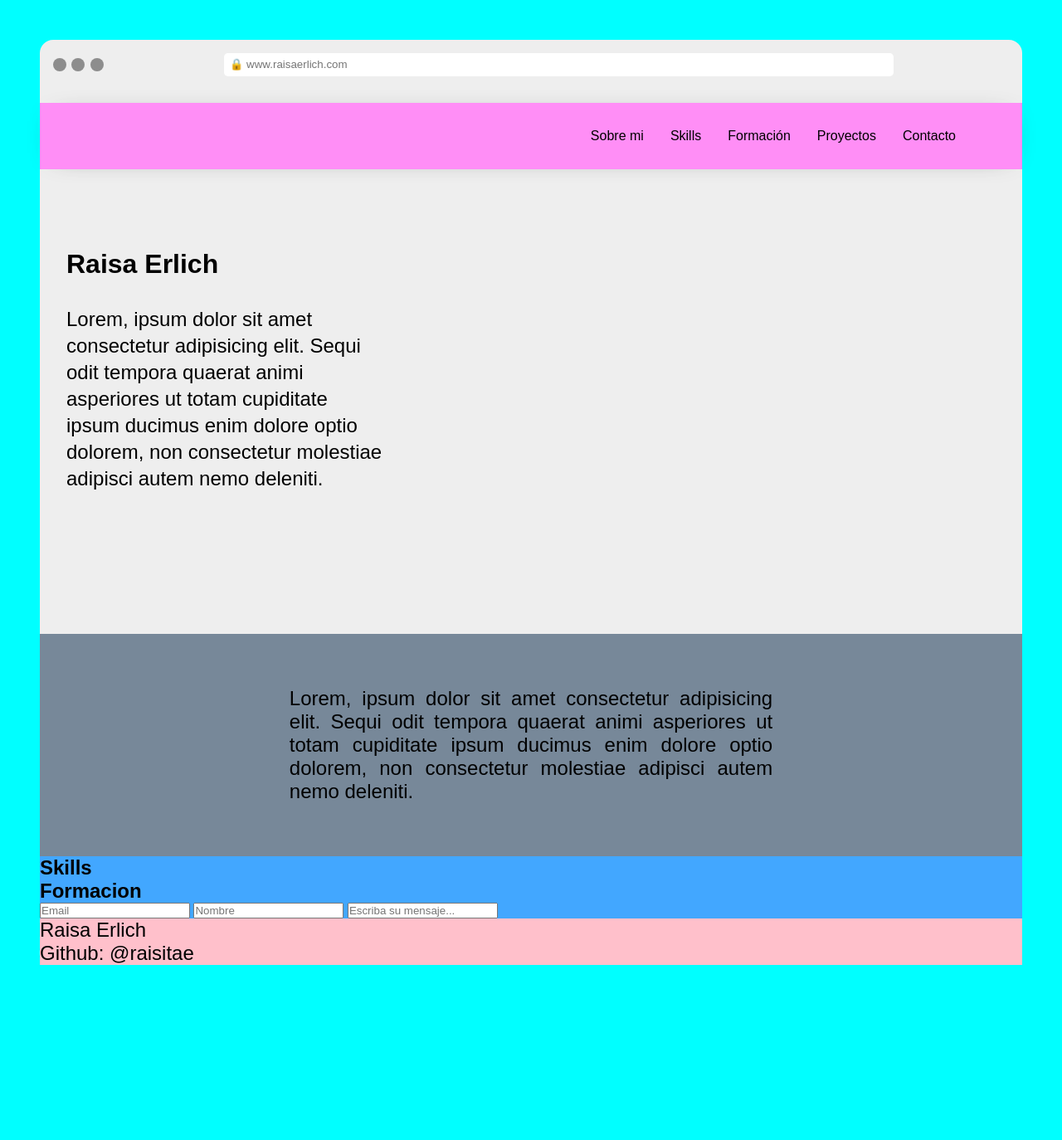
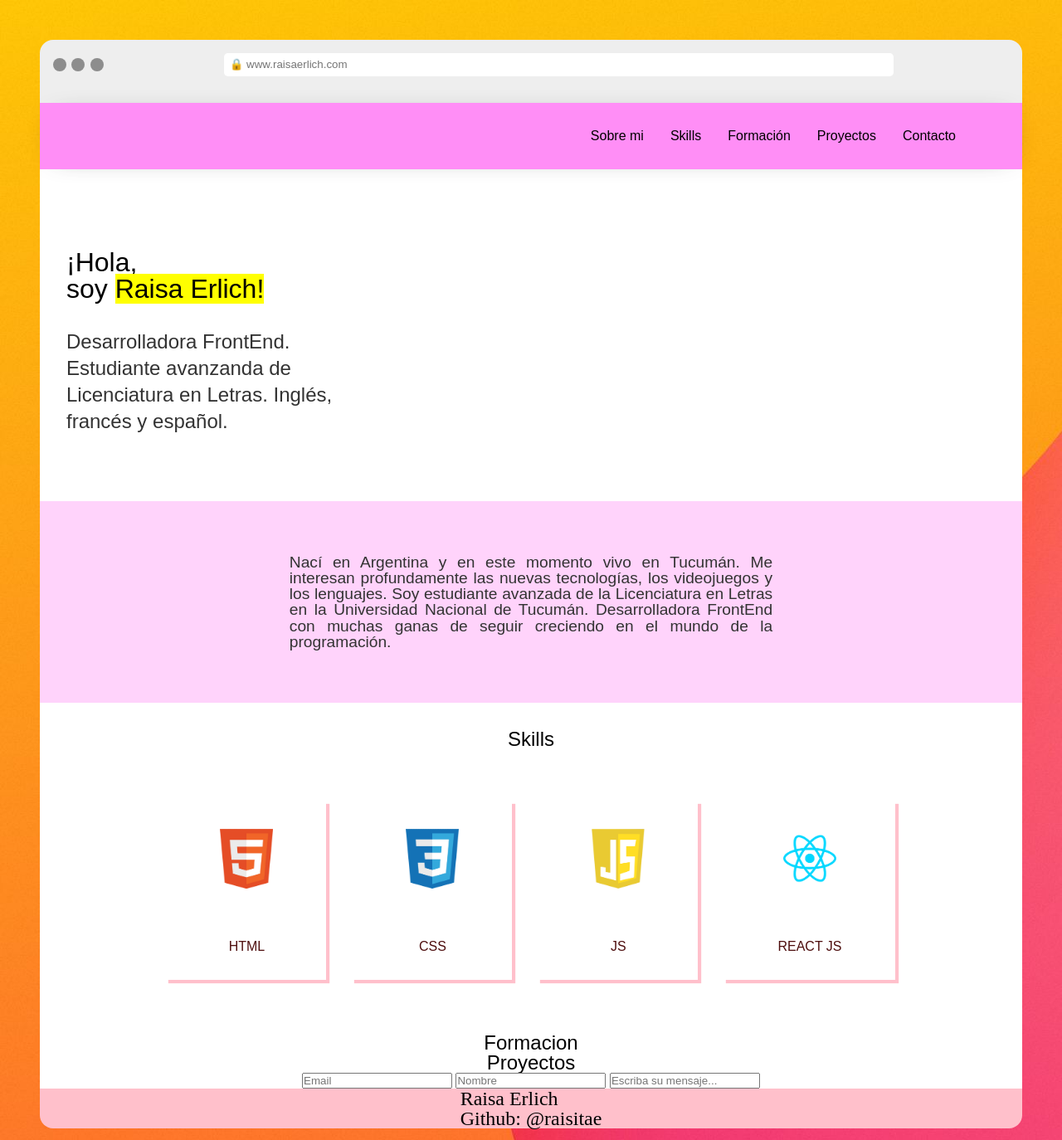
Before and after one commit to Raisitae/Portfolio, a plain HTML site: page index.html in a window 1280 px wide. Shown: the top 1374 px of the page at 83% size. Before the commit the page ends 1211 px from the top, so only its background shows below. Drawn offline with Linux system fonts and the light colour scheme.

Commit message:
initial commit. html structure. basic css

```diff
--- a/index.html
+++ b/index.html
@@ -4,7 +4,8 @@
     <meta charset="UTF-8" />
     <meta http-equiv="X-UA-Compatible" content="IE=edge" />
     <meta name="viewport" content="width=device-width, initial-scale=1.0" />
-    <link rel="stylesheet" href="style.css" />
+    <link rel="stylesheet" href="./style/reset.css" />
+    <link rel="stylesheet" href="./style/style.css" />
     <title>Raisa Erlich</title>
   </head>
   <body class="body__background">
@@ -20,7 +21,7 @@
           <div class="div__prueba"></div>
         </div>
         <navbar class="navbar">
-          <ul>
+          <ul class="ul__navbar">
             <li><a href="#">Sobre mi</a></li>
             <li><a href="#">Skills</a></li>
             <li><a href="#">Formación</a></li>
@@ -32,32 +33,51 @@
       <main>
         <div class="div__presentacion">
           <div class="div__presentacion-texto">
-            <h1>Raisa Erlich</h1>
+            <h1>¡Hola, <br>
+              soy <span class=span__nombre>Raisa Erlich!</span></h1>
             <p>
-              Lorem, ipsum dolor sit amet consectetur adipisicing elit. Sequi
-              odit tempora quaerat animi asperiores ut totam cupiditate ipsum
-              ducimus enim dolore optio dolorem, non consectetur molestiae
-              adipisci autem nemo deleniti.
+              Desarrolladora FrontEnd.
+              Estudiante avanzanda de Licenciatura en Letras.
+              Inglés, francés y español.
             </p>
           </div>
         </div>
         <div class="div__sobremi">
           <p>
-            Lorem, ipsum dolor sit amet consectetur adipisicing elit. Sequi odit
-            tempora quaerat animi asperiores ut totam cupiditate ipsum ducimus
-            enim dolore optio dolorem, non consectetur molestiae adipisci autem
-            nemo deleniti.
+            Nací en Argentina y en este momento vivo en Tucumán.
+            Me interesan profundamente las nuevas tecnologías, los videojuegos y los lenguajes.
+            Soy estudiante avanzada de la Licenciatura en Letras en la Universidad Nacional de Tucumán.
+            Desarrolladora FrontEnd con muchas ganas de seguir creciendo en el mundo de la programación.
           </p>
         </div>
         <div class="div__skills">
           <h2>Skills</h2>
-          <div class="div__skills-logos"></div>
+          <ul class="ul__skills-lista">
+            <li class="li__item-skill" id="html">
+              <img class="img__skill" src="./img/html.png" alt="html">
+              <h3>HTML</h3>
+            </li>
+            <li class="li__item-skill" id="css">
+              <img class="img__skill" src="./img/css.png" alt="css">
+              <h3>CSS</h3>
+            </li>
+            <li class="li__item-skill" id="js">
+              <img class="img__skill" src="./img/js.png" alt="js">
+              <h3>JS</h3>
+            </li>
+            <li class="li__item-skill" id="react">
+            <img class="img__skill" src="./img/react.png" alt="react">
+            <h3>REACT JS</h3>
+            </li>
+          </ul>
         </div>
         <div class="div__formacion">
           <h2>Formacion</h2>
           <div class="div__skills-formacion"></div>
         </div>
-        <div class="div__proyectos"></div>
+        <div class="div__proyectos">
+          <h2>Proyectos</h2>
+        </div>
         <div class="div__contacto">
           <form class="div__contacto-form">
             <input type="email" placeholder="Email" />
--- /dev/null
+++ b/style/reset.css
@@ -0,0 +1,129 @@
+/* http://meyerweb.com/eric/tools/css/reset/
+   v2.0 | 20110126
+   License: none (public domain)
+*/
+
+html,
+body,
+div,
+span,
+applet,
+object,
+iframe,
+h1,
+h2,
+h3,
+h4,
+h5,
+h6,
+p,
+blockquote,
+pre,
+a,
+abbr,
+acronym,
+address,
+big,
+cite,
+code,
+del,
+dfn,
+em,
+img,
+ins,
+kbd,
+q,
+s,
+samp,
+small,
+strike,
+strong,
+sub,
+sup,
+tt,
+var,
+b,
+u,
+i,
+center,
+dl,
+dt,
+dd,
+ol,
+ul,
+li,
+fieldset,
+form,
+label,
+legend,
+table,
+caption,
+tbody,
+tfoot,
+thead,
+tr,
+th,
+td,
+article,
+aside,
+canvas,
+details,
+embed,
+figure,
+figcaption,
+footer,
+header,
+hgroup,
+menu,
+nav,
+output,
+ruby,
+section,
+summary,
+time,
+mark,
+audio,
+video {
+  margin: 0;
+  padding: 0;
+  border: 0;
+  font-size: 100%;
+  font: inherit;
+  vertical-align: baseline;
+}
+/* HTML5 display-role reset for older browsers */
+article,
+aside,
+details,
+figcaption,
+figure,
+footer,
+header,
+hgroup,
+menu,
+nav,
+section {
+  display: block;
+}
+body {
+  line-height: 1;
+}
+ol,
+ul {
+  list-style: none;
+}
+blockquote,
+q {
+  quotes: none;
+}
+blockquote:before,
+blockquote:after,
+q:before,
+q:after {
+  content: "";
+  content: none;
+}
+table {
+  border-collapse: collapse;
+  border-spacing: 0;
+}
--- /dev/null
+++ b/style/style.css
@@ -0,0 +1,281 @@
+* {
+  margin: 0px;
+  padding: 0px;
+  font-family: sans-serif;
+  box-sizing: border-box;
+}
+
+h1 {
+  font-size: 2em;
+}
+
+h2 {
+  font-size: 1.5em;
+}
+
+.body__background {
+  background-image: url(/img/background.jpg);
+  background-attachment: fixed;
+
+  object-fit: scale-down;
+}
+
+.div__contenido {
+  padding: 3rem;
+  display: grid;
+  grid-template:
+    "header header header" auto
+    "main main main" 1fr
+    "sobremi sobremi sobremi" auto
+    "skills skills skills" auto
+    "estudio estudio estudio" auto
+    "proyectos proyectos proyectos" auto
+    "form form form" auto
+    "footer footer footer" auto / 1fr 1fr 1fr;
+}
+
+.div__barra-nav {
+  padding: 1rem;
+  margin-bottom: 1rem;
+  display: flex;
+  flex-direction: row;
+  align-items: center;
+  width: 100%;
+  justify-content: space-between;
+}
+
+.div__botones-nav {
+  display: flex;
+  flex-direction: row;
+  align-items: flex-start;
+}
+
+.div__circle-red,
+.div__circle-yellow,
+.div__circle-green {
+  background-color: rgb(141, 141, 141);
+  height: 1rem;
+  width: 1rem;
+  margin-right: 0.4rem;
+  border-radius: 50%;
+}
+
+.div__circle-red:hover,
+.div__circle-yellow:hover,
+.div__circle-green:hover {
+  cursor: pointer;
+  transition: ease-in-out 200ms;
+}
+
+.div__circle-red:hover {
+  background-color: rgb(189, 20, 20);
+}
+
+.div__circle-yellow:hover {
+  background-color: rgb(224, 211, 17);
+}
+
+.div__circle-green:hover {
+  background-color: rgb(74, 189, 20);
+}
+
+.input__fake {
+  width: 70%;
+  border-radius: 0.3rem;
+  border-style: none;
+  background-color: rgb(255, 255, 255);
+  padding: 0.4rem;
+}
+
+a {
+  text-decoration: none;
+  color: rgb(0, 0, 0);
+}
+
+a:hover {
+  color: rgb(194, 0, 194);
+  transition: ease-in, 200ms;
+}
+
+header {
+  grid-area: header;
+  display: flex;
+  flex-direction: column;
+  align-items: flex-start;
+  background-color: #eee;
+  border-radius: 1rem 1rem 0 0;
+}
+
+.navbar {
+  display: flex;
+  justify-content: flex-end;
+  align-items: center;
+  width: 100%;
+  background-color: rgb(255, 142, 246);
+  height: 5rem;
+  box-shadow: 1px 1px 31px -21px rgba(39, 39, 39, 0.75);
+  -webkit-box-shadow: 1px 1px 31px -21px rgba(39, 39, 39, 0.75);
+  -moz-box-shadow: 1px 1px 31px -21px rgba(39, 39, 39, 0.75);
+  z-index: 100;
+}
+
+.ul__navbar {
+  display: flex;
+  justify-content: flex-end;
+  list-style: none;
+  margin-right: 3rem;
+  padding: 1rem;
+}
+
+li {
+  padding: 0 1rem;
+}
+
+main {
+  grid-area: main;
+  display: flex;
+  flex-direction: column;
+  flex-grow: 2;
+  background-color: rgb(255, 255, 255);
+}
+
+p {
+  font-size: 1.5em;
+}
+
+.div__presentacion {
+  display: flex;
+  height: 50vh;
+  background-color: rgb(255, 255, 255);
+}
+
+.div__presentacion-texto {
+  width: 30vw;
+  margin: 6rem 0 0 2rem;
+}
+
+.div__presentacion-texto > p {
+  display: block;
+  padding-top: 2rem;
+  line-height: 2rem;
+  color: rgb(51, 51, 51);
+}
+
+.span__nombre {
+  background-color: yellow;
+  transition: 200ms;
+}
+
+.div__sobremi {
+  background-color: rgb(255, 211, 251);
+  display: flex;
+  justify-content: center;
+  align-items: center;
+  grid-area: sobremi;
+  text-align: justify;
+}
+
+.div__sobremi > p {
+  padding: 4rem;
+  font-size: 1.2rem;
+  width: 60%;
+  box-sizing: border-box;
+  font-weight: lighter;
+  color: rgb(51, 51, 51);
+}
+
+.div__skills {
+  grid-area: skills;
+  display: flex;
+  flex-direction: column;
+  justify-content: center;
+  align-items: center;
+  padding: 2rem 0 2rem 0;
+}
+
+.div__skills > h2 {
+  margin-bottom: 2rem;
+}
+
+.ul__skills-lista {
+  display: flex;
+  flex-wrap: wrap;
+  align-items: center;
+  justify-content: center;
+}
+
+.li__item-skill {
+  display: flex;
+  flex-direction: column;
+  margin: 2rem 0;
+  gap: 30px;
+  padding: 2rem 4rem;
+  background-color: rgb(255, 255, 255);
+  box-shadow: 3px 3px 1px 1px pink;
+  flex-grow: 1;
+  color: rgb(78, 14, 14);
+  align-items: center;
+  transition: ease-in-out 200ms;
+}
+
+#css {
+  margin: 0 1rem 0 2rem;
+}
+
+#js {
+  margin: 0 2rem 0 1rem;
+}
+
+.li__item-skill:hover {
+  background-color: rgb(253, 220, 225);
+  transition: ease-in-out 200ms;
+  box-shadow: -3px -3px 1px 1px pink;
+}
+
+.img__skill {
+  width: 4rem;
+  margin-bottom: 2rem;
+  object-fit: cover;
+}
+
+.div__hobbies {
+  grid-area: hobbies;
+  display: flex;
+  flex-direction: column;
+  justify-content: center;
+  align-items: center;
+}
+
+.div__formacion {
+  grid-area: estudio;
+  display: flex;
+  flex-direction: column;
+  justify-content: center;
+  align-items: center;
+}
+
+.div__proyectos {
+  display: flex;
+  flex-direction: column;
+  justify-content: center;
+  align-items: center;
+  grid-area: proyectos;
+}
+
+.div__contacto {
+  grid-area: contacto;
+  display: flex;
+  flex-direction: column;
+  justify-content: center;
+  align-items: center;
+}
+
+footer {
+  grid-area: footer;
+  background-color: pink;
+  display: flex;
+  flex-direction: column;
+  justify-content: center;
+  align-items: center;
+  border-radius: 0 0 1rem 1rem;
+}
```
Also changed, not shown: img/524-5245981_react-js-logo-png-transparent-png-download.png (added), img/background.jpg (added), img/css.png (added), img/html.png (added), img/js.png (added), img/react.png (added).
